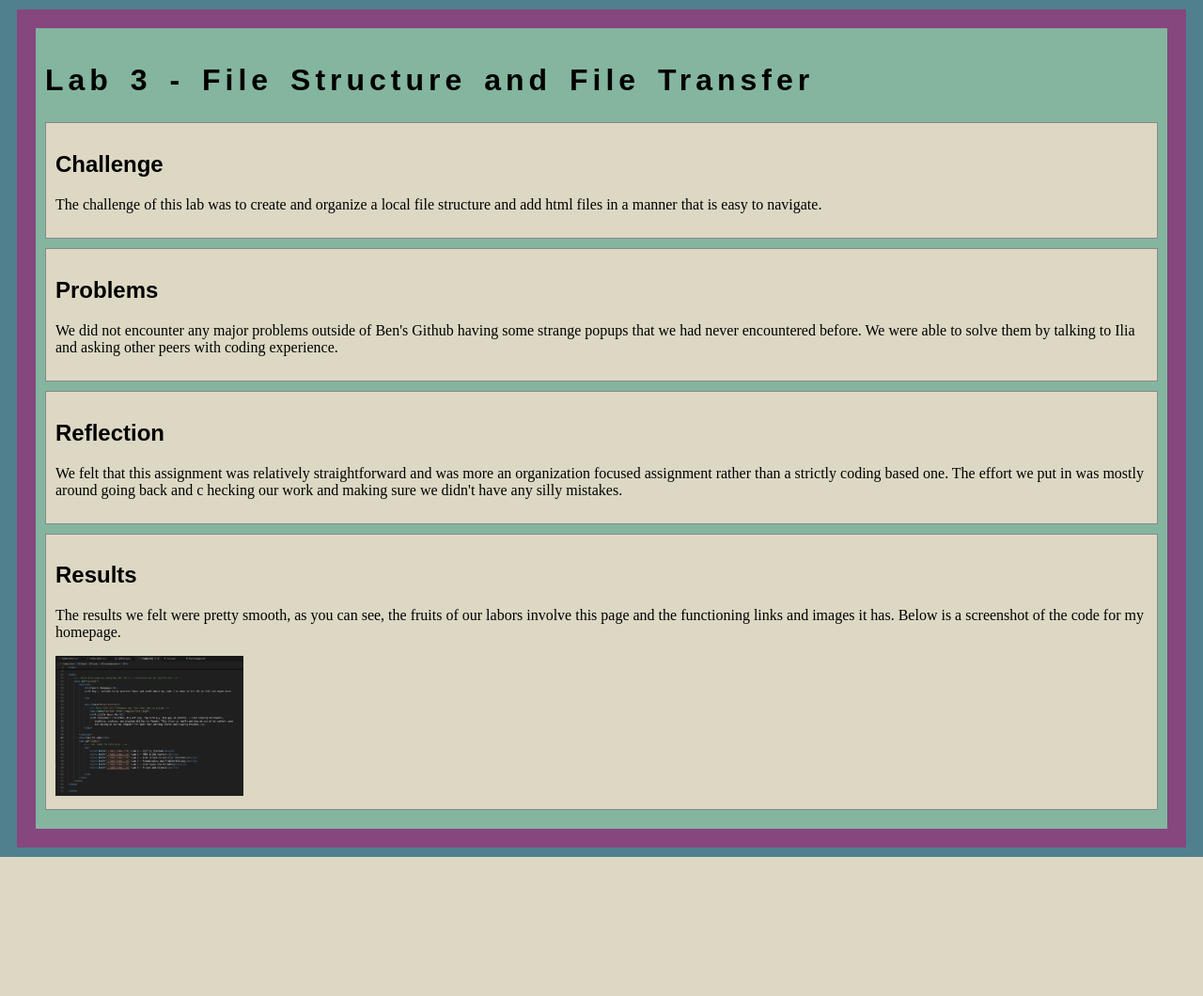
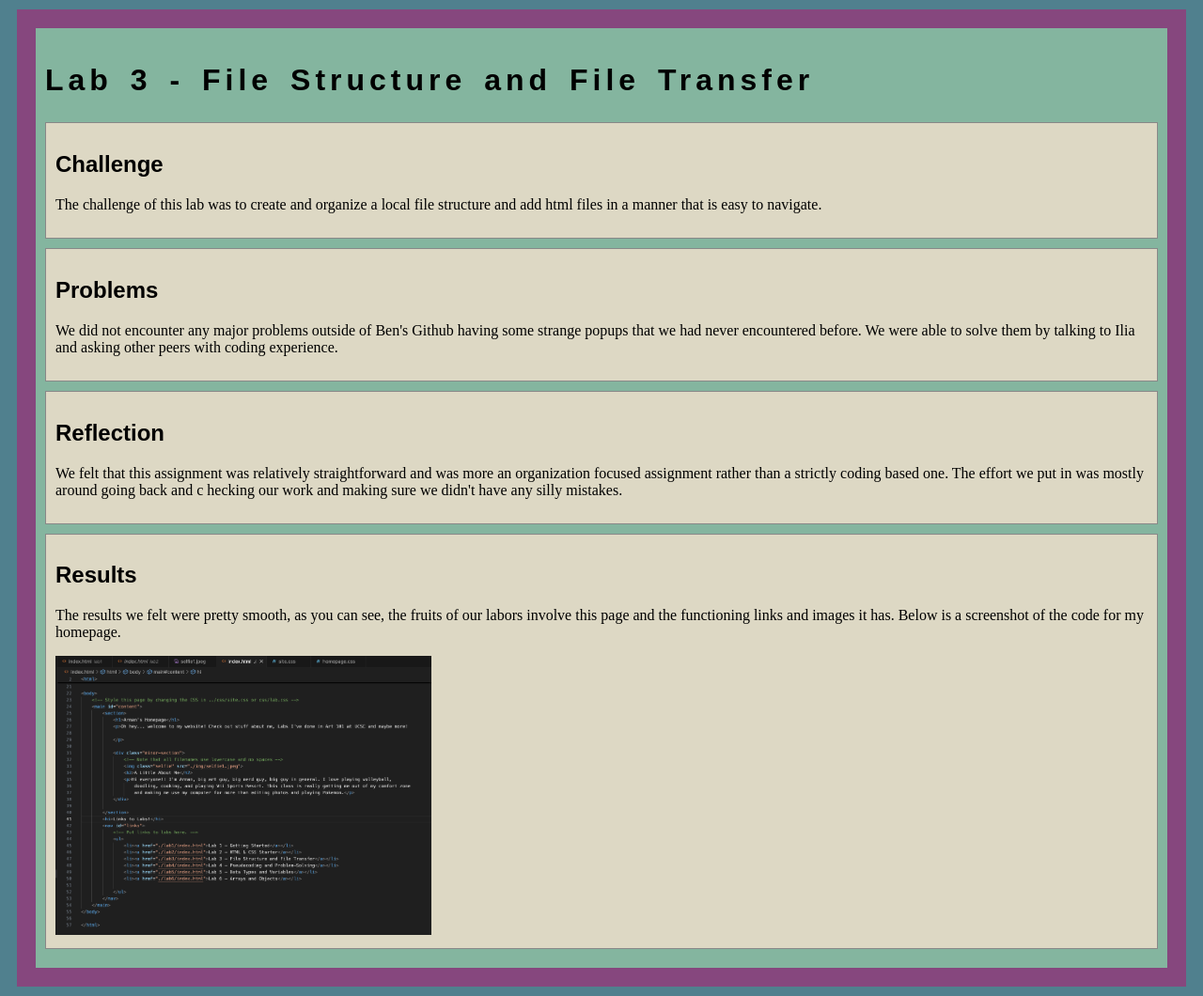
Before and after one commit to armanjmoslehi/art101, a web app: file lab3/index.html in a window 1280 px wide. Shown: the whole page at 94% size. Before the commit the page ends 912 px from the top, so only its background shows below. Run offline with its HTML, style and script files only (its server is not run), Linux system fonts and the light colour scheme.

Commit message:
Update lab.css

```diff
--- a/lab3/css/lab.css
+++ b/lab3/css/lab.css
@@ -9,5 +9,6 @@
   }
 
   .codework {
-    max-width: 200px;
+    max-width: 400px;
+    position: middle;
   }
```
